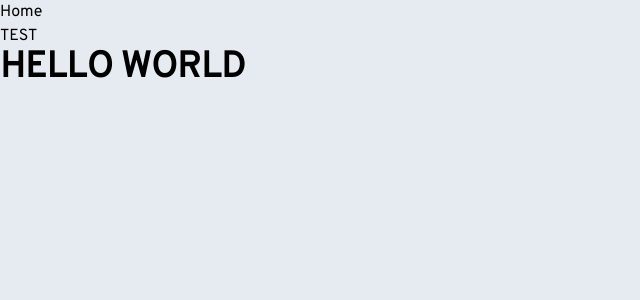
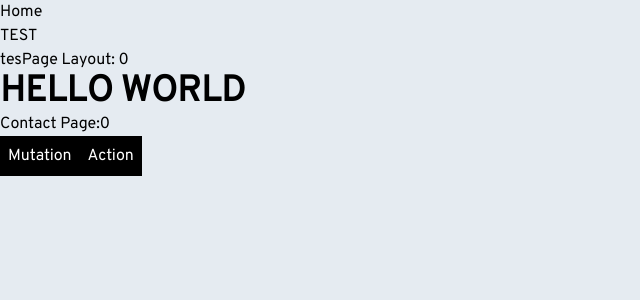
Before and after one commit to Binhbong37/anilist_nuxtjs_taiwind_graphql, a Nuxt app: page /contact in a window 1280 px wide. Shown: the top 300 px of the page, without its empty margins (0-640 px from the left). Built offline with nearby package versions, Linux system fonts and the light colour scheme.

Commit message:
Học về vuex, setup bên trong store

```diff
--- a/layouts/testPage.vue
+++ b/layouts/testPage.vue
@@ -9,7 +9,17 @@
           <nuxt-link to="/test">TEST</nuxt-link>
         </li>
       </ul>
+      <div>tesPage Layout: {{ counter }}</div>
     </header>
     <Nuxt />
   </div>
 </template>
+<script>
+export default {
+  computed: {
+    counter() {
+      return this.$store.getters.readCounter;
+    },
+  },
+};
+</script>
--- a/pages/contact.vue
+++ b/pages/contact.vue
@@ -2,6 +2,13 @@
   <div class="px-[135px]">
     <div v-if="loading">
       <h1 class="text-4xl font-bold">HELLO WORLD</h1>
+      <h1>Contact Page:{{ counter }}</h1>
+      <button @click="callMutation" class="bg-black text-white p-2">
+        Mutation
+      </button>
+      <button @click="callAction" class="bg-black text-white p-2">
+        Action
+      </button>
     </div>
     <div v-else>
       <PostListForm @customE="customE" :search="search" />
@@ -91,6 +98,17 @@ export default {
     customE(data) {
       this.search = data;
     },
+    callMutation() {
+      this.$store.commit("increment");
+    },
+    callAction() {
+      return this.$store.dispatch("increment");
+    },
+  },
+  computed: {
+    counter() {
+      return this.$store.getters.readCounter;
+    },
   },
 };
 </script>
--- /dev/null
+++ b/store/index.js
@@ -0,0 +1,23 @@
+export const state = () => ({
+  counter: 0,
+});
+
+export const getters = {
+  readCounter(state) {
+    return state.counter;
+  },
+};
+
+export const mutations = {
+  increment(state) {
+    state.counter++;
+  },
+};
+
+export const actions = {
+  increment(context) {
+    setTimeout(() => {
+      context.commit("increment");
+    }, 1000);
+  },
+};
```
Also changed, not shown: 1 other file (tests, documents, lock files or other folders).
